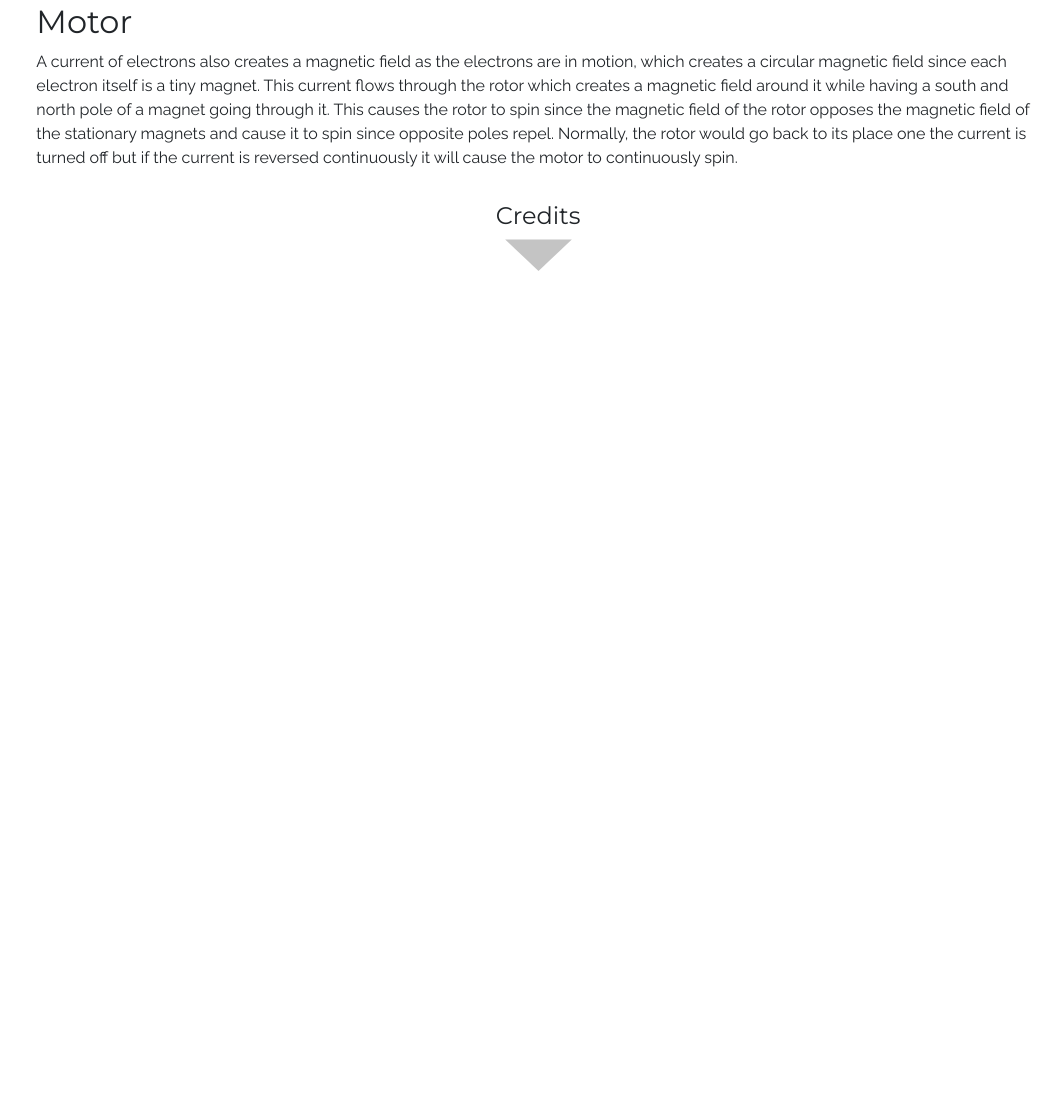
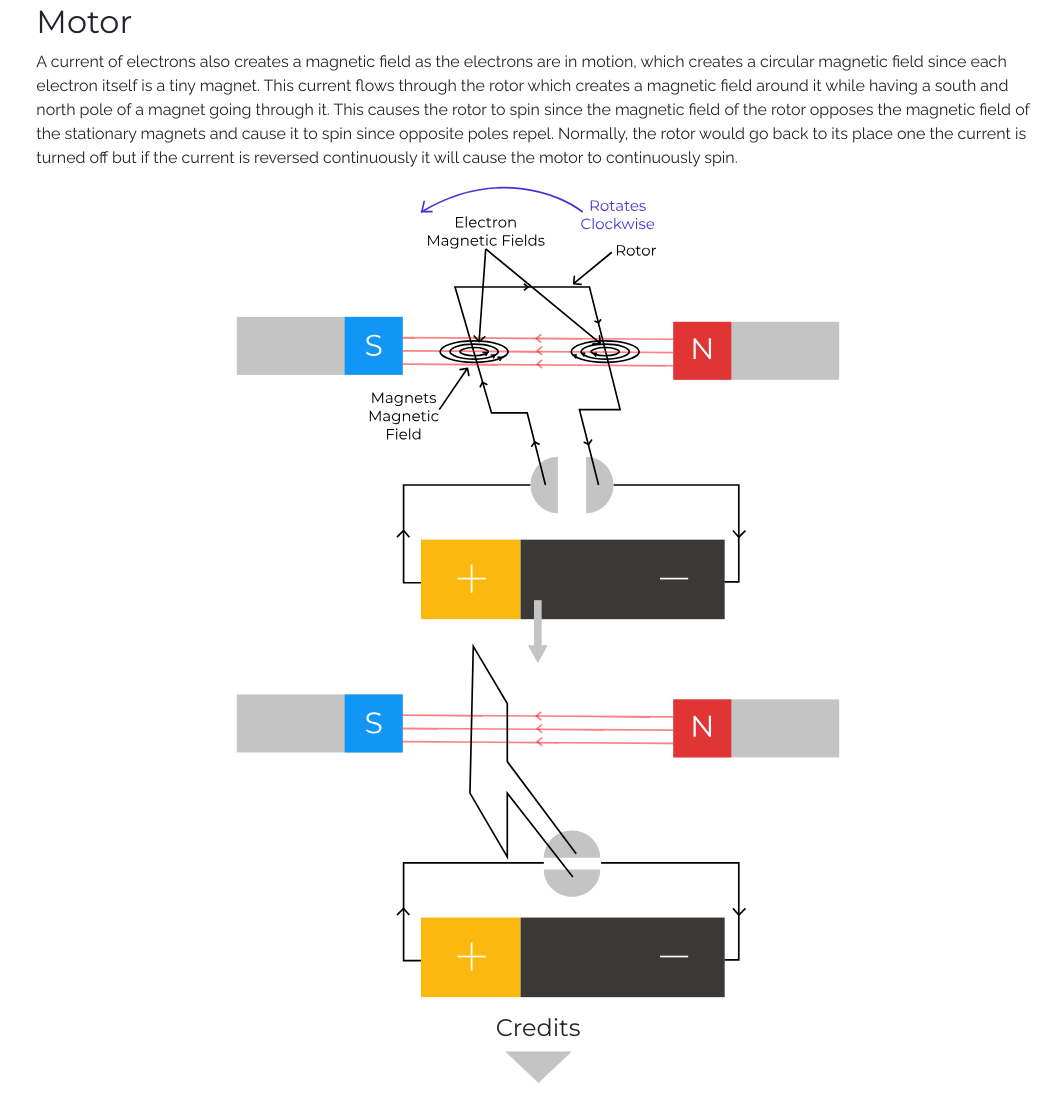
Before and after one commit to KevinBoxuGao/Generation-of-Electricity, a React app: page /application in a window 1280 px wide. Shown: the part 848-1968 px from the top of the page, without its empty margins (225-1280 px from the left). Before the commit the page ends 1151 px from the top, so only its background shows below. Built offline with nearby package versions, Linux system fonts and the light colour scheme; some packages are replaced by stand-ins of ours.

Commit message:
device transfer

```diff
--- a/src/app/application/Application.js
+++ b/src/app/application/Application.js
@@ -1,10 +1,16 @@
 import React from "react";
 import { Link } from "react-router-dom";
 import "./Application.scss";
+
 import nextPageButton from "../../../assets/Next Page Arrow.svg";
+
 import Incandescent from "../../../assets/Incandescent Light Bulb.svg";
 import Fluorescent from "../../../assets/Fluorescent Light Bulb.svg";
 import LED from "../../../assets/LED.svg";
+
+import MotorDiagram from "../../../assets/Motor Diagram.svg";
+import Arrow from "../../../assets/arrow.svg";
+import MotorDiagramAfter from "../../../assets/Motor Diagram After.svg";
 
 export default function Application() {
   return (
@@ -77,7 +83,13 @@ export default function Application() {
           is turned off but if the current is reversed continuously it will
           cause the motor to continuously spin.
         </p>
-        <div className="motor-diagram"></div>
+        <div className="motor-diagram container">
+          <div className="row d-flex flex-column">
+            <img className="motor" src={MotorDiagram}></img>
+            <img src={Arrow} className="arrow"></img>
+            <img className="motor" src={MotorDiagramAfter}></img>
+          </div>
+        </div>
       </div>
       <div className="next-page-button" page="application" next-page="credits">
         <h4>Credits</h4>
--- a/src/app/application/Application.scss
+++ b/src/app/application/Application.scss
@@ -26,3 +26,14 @@
     }
   }
 }
+
+.motor-diagram {
+
+  .motor {
+    min-width: 60%;
+  }
+  .arrow {
+    display: inline-block;
+    transform: rotate(90deg);
+  }
+}
```
